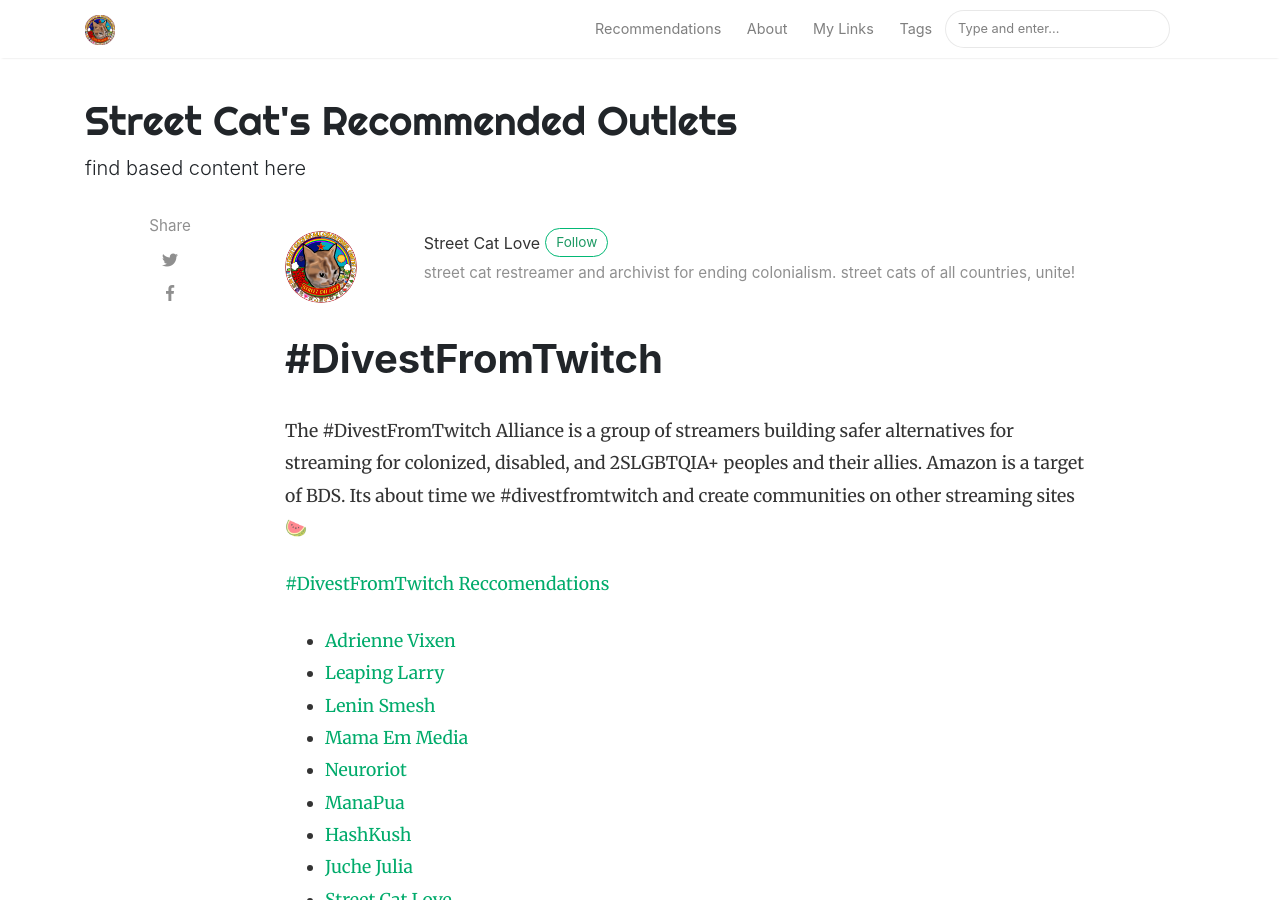
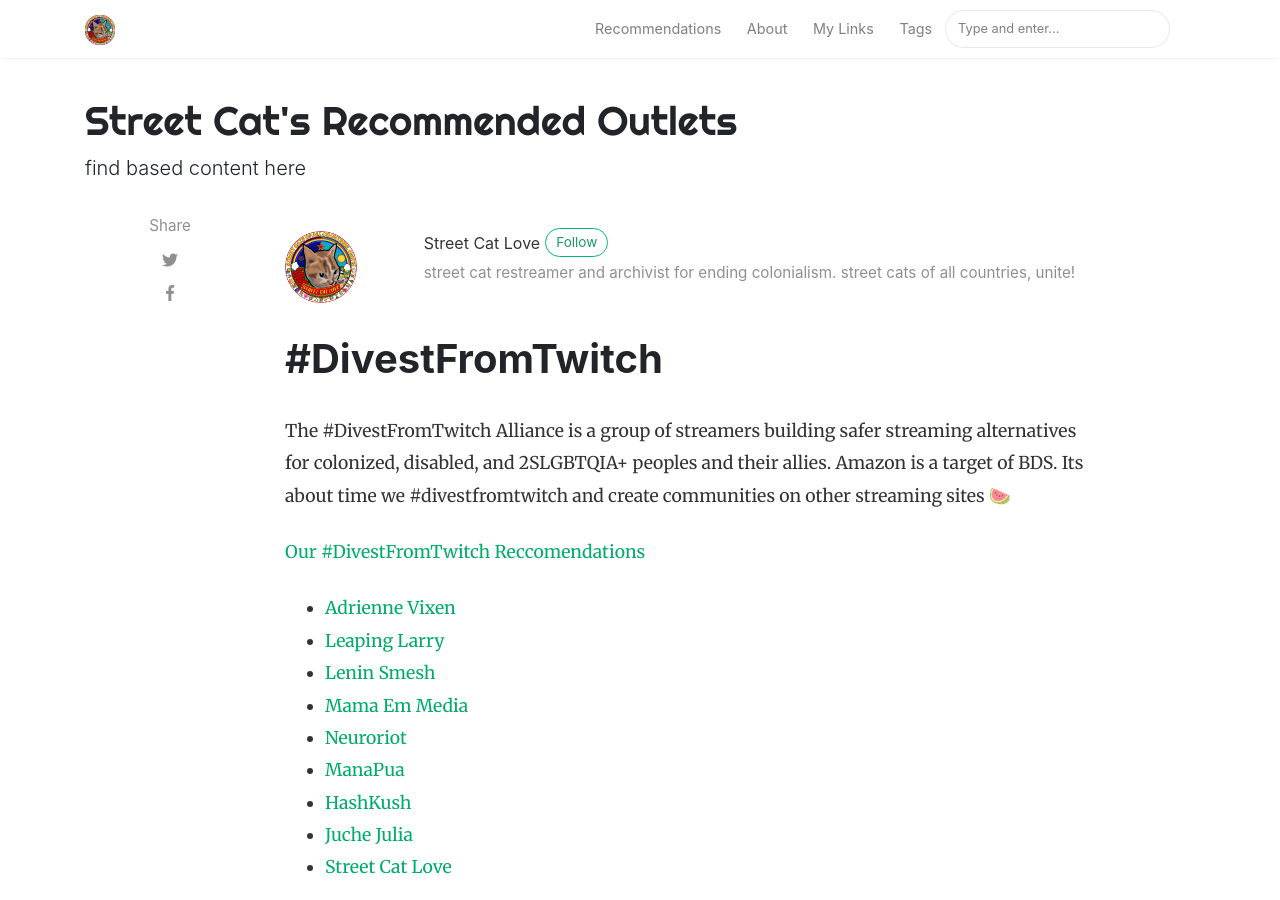
Before and after one commit to StreetCatLove/recs, a Jekyll site: the page built from _posts/2025-05-30-divest.md, in a window 1280 px wide and 900 px high. Built offline with Jekyll 4.4.1, drawn with Linux system fonts in a browser that asks for light colours; nearby versions of some CDN libraries; comment, search, counter and statistics services are not loaded.

Commit message:
Update 2025-05-30-divest.md

```diff
--- a/_posts/2025-05-30-divest.md
+++ b/_posts/2025-05-30-divest.md
@@ -9,9 +9,9 @@
 comments: false
 ---
 
-The #DivestFromTwitch Alliance is a group of streamers building safer alternatives for streaming for colonized, disabled, and 2SLGBTQIA+ peoples and their allies. Amazon is a target of BDS. Its about time we #divestfromtwitch and create communities on other streaming sites 🍉
+The #DivestFromTwitch Alliance is a group of streamers building safer streaming alternatives for colonized, disabled, and 2SLGBTQIA+ peoples and their allies. Amazon is a target of BDS. Its about time we #divestfromtwitch and create communities on other streaming sites 🍉
 
-<a href="https://streetcatlove.github.io/hellostreetcat/divest">#DivestFromTwitch Reccomendations</a>
+<a href="https://streetcatlove.github.io/hellostreetcat/divest">Our #DivestFromTwitch Reccomendations</a>
 
 * <a href="https://allmylinks.com/adriennevixen">Adrienne Vixen</a>
 * <a href="https://beacons.ai/llarry">Leaping Larry</a>
```
